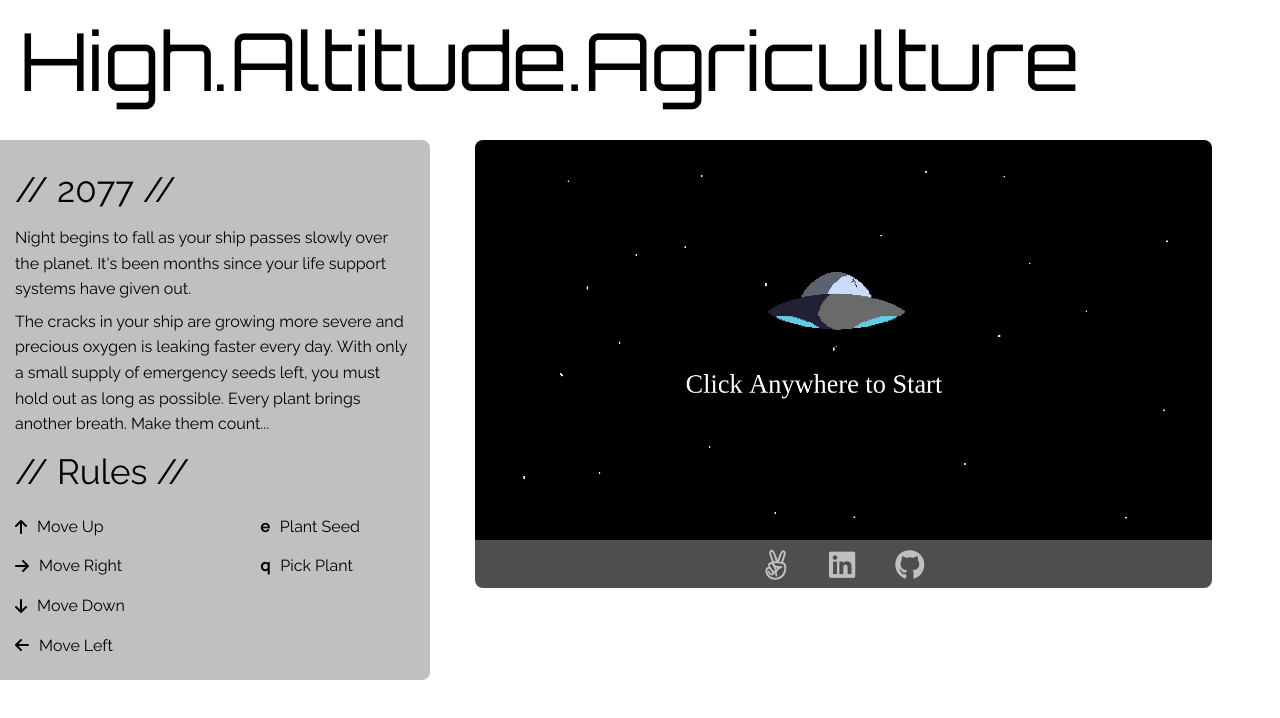
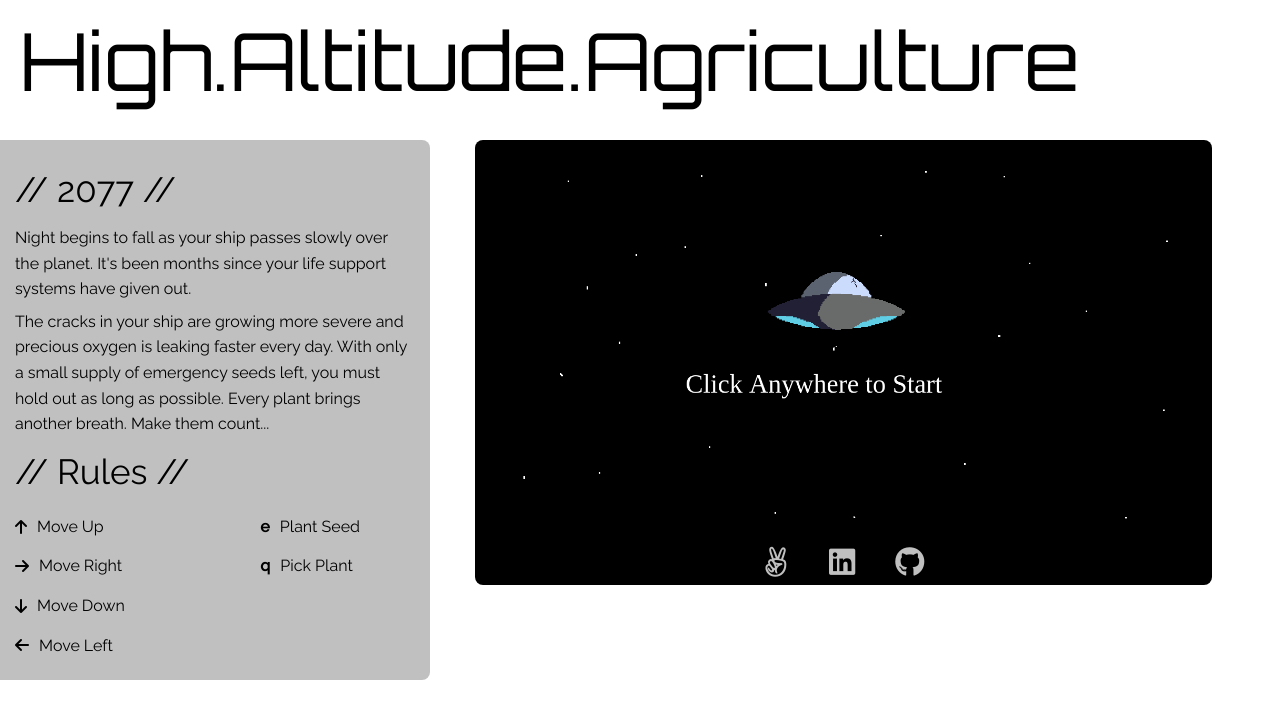
Before and after one commit to galenddavis/High-Altitude-Agriculture, a website built with webpack: page index.html in a window 1280 px wide. Built offline with nearby package versions, Linux system fonts and the light colour scheme; a web font is replaced by a local one.

Commit message:
Rebuild webpack

```diff
--- a/src/styles/sidebar.scss
+++ b/src/styles/sidebar.scss
@@ -108,8 +108,9 @@ canvas {
     font-size: 30px;
     display: flex;
     // background-color: #c0c0c0;
-    background-color: #4e4e4e;
-    border-top: 3px #4e4e4e solid;
+    background-color: black;
+    // background-color: #4e4e4e;
+    // border-top: 3px #4e4e4e solid;
     // background-image: url('/src/assets/images/game_start_background.png');
 
 
```
Also changed, not shown: dist/main.css, 1 other file.
